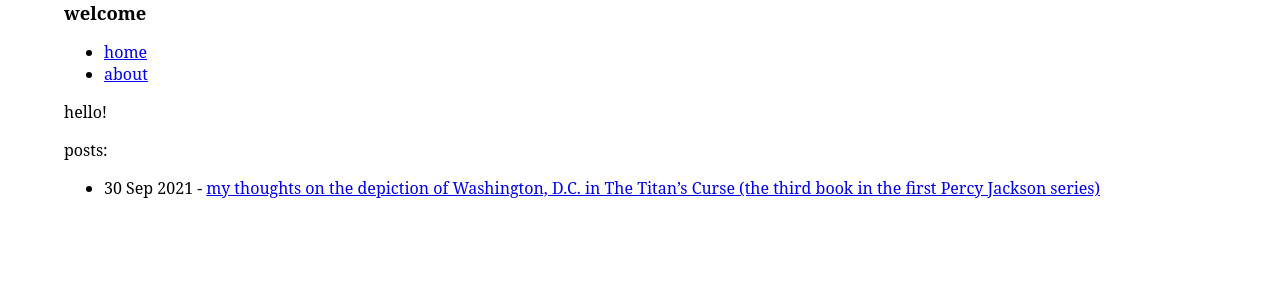
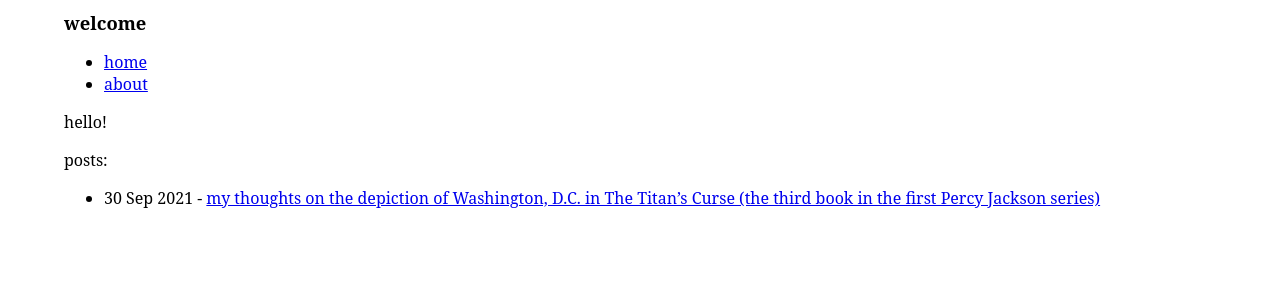
Before and after one commit to radicula/radicula.github.io, a Jekyll site: the page built from index.md, in a window 1280 px wide. Shown: the top 300 px of the page. Built offline with Jekyll 4.4.1, drawn with Linux system fonts in a browser that asks for light colours.

Commit message:
fix margins better

```diff
--- a/css/main.css
+++ b/css/main.css
@@ -1,7 +1,8 @@
 body {
-    margin: auto 5%;
+    margin: 10px 5%;
     font-family: 'serif';
     width: 95%;
+
 }
 
 div#header ul {
```
